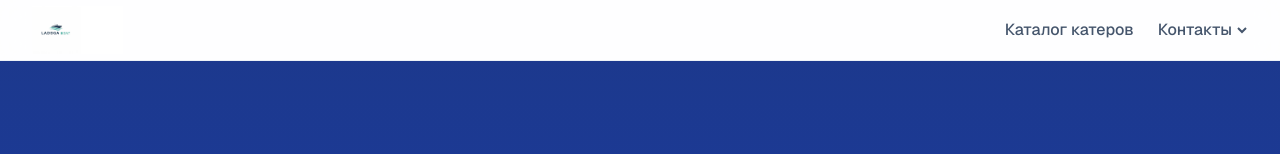
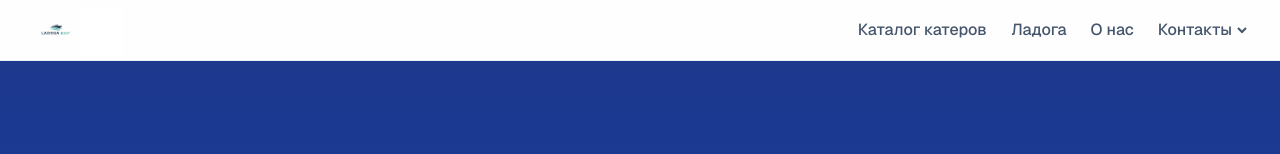
Before and after one commit to morozyan07-ai/ladogaboat, a Next.js app: page / in a window 1280 px wide. Shown: the top 154 px of the page. Built offline with nearby package versions, Linux system fonts and the light colour scheme; no server answers.

Commit message:
auto: 2026-07-03 20:02:05

```diff
--- a/src/components/layout/HeaderNav.tsx
+++ b/src/components/layout/HeaderNav.tsx
@@ -82,6 +82,16 @@ export default function HeaderNav({ role }: Props) {
             Каталог катеров
           </Link>
         )}
+        {!isAuthPage && (
+          <Link href="/ladoga" className="text-slate-600 hover:text-blue-600 font-medium transition-colors">
+            Ладога
+          </Link>
+        )}
+        {!isAuthPage && (
+          <Link href="/about" className="text-slate-600 hover:text-blue-600 font-medium transition-colors">
+            О нас
+          </Link>
+        )}
         <div ref={contactsRef} className="relative" onMouseEnter={() => setContactsOpen(true)} onMouseLeave={() => setContactsOpen(false)}>
           <button type="button" onClick={() => setContactsOpen((v) => !v)}
             className="text-slate-600 hover:text-blue-600 font-medium transition-colors flex items-center gap-1">
```
